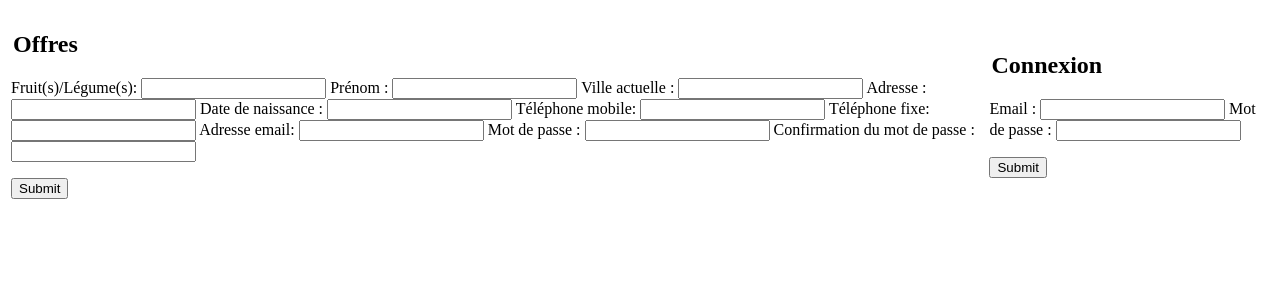
After one commit to APPG8C/VeganHeaven_commun, a PHP site: page /vues/CreationOffreVues.php in a window 1280 px wide. The commit adds this page. Shown: the top 300 px of the page. Run offline with PHP 8.4, Linux system fonts and the light colour scheme.

Commit message:
Petits changements

```diff
--- a/controleurs/InformationMembresControleurs.php
+++ b/controleurs/InformationMembresControleurs.php
@@ -5,9 +5,10 @@
 
 	}
 	else{
-		setPunchLine($texte="Vos données Personnelles",$texte2="");
+		setTitle($texte="Vos données Personnelles",$texte2="");
 
 	}
 	include('/../vues/InformationMembresVues.php');
+	include('/../modeles/InformationMembresModeles.php');
 
 ?>
--- /dev/null
+++ b/vues/CreationOffreVues.php
@@ -0,0 +1,35 @@
+<!DOCTYPE html>
+<html>
+	<body>
+		<section>
+		<table>
+			<tr>
+				<td>
+				<form action="" method="POST">
+				<legend><h2>Offres</h2></legend>
+					<label>Fruit(s)/Légume(s): <input type="text" name="Produit"/></label>
+					<label>Prénom : <input type="text" name="Prenom"/></label>
+					<label>Ville actuelle : <input type="text" name="VilleActuelle"/></label>
+					<label>Adresse : <input type="string" name="Adresse"/></label>
+					<label>Date de naissance : <input type="string" name="DateDeNaissance"/></label>
+					<label>Téléphone mobile: <input type="int" name="TelephoneMobile"/></label>
+					<label>Téléphone fixe: <input type="int" name="TelephoneFixe"/></label>
+					<label>Adresse email: <input type="string" name="AdresseEmail"/></label>
+					<label>Mot de passe : <input type="string" name="MotDePasse"/></label>
+					<label>Confirmation du mot de passe : <input type="string" name="ConfirmationMDP"/></label>
+					<p><input type="submit"class="controls"/></p>
+				</form>
+				</td>
+				<td>
+				<form action="InformationMembres.php" method="POST"class="connexion">
+					<legend><h2>Connexion</h2></legend>
+					<label>Email : <input type="string" name="email"/></label>
+					<label>Mot de passe : <input type="string" name="MotdePasse"/></label>
+					<p><input type="submit"class="controls"/></p>
+				</form>
+			</td>
+		</tr>
+		</table>
+		</section>
+	 </body>
+ </html>
```
Also changed, not shown: modeles/InformationMembresModeles.php (+4 -4 lines), vues/MonCompteVues.php (+6 -2 lines), vues/StyleGraphique.css (+6 -15 lines).
